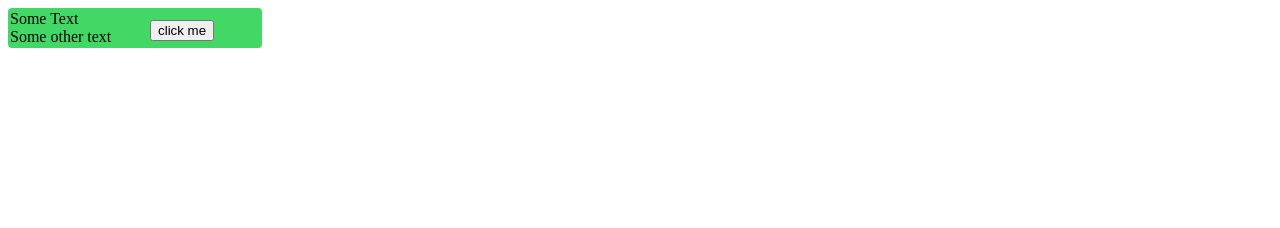
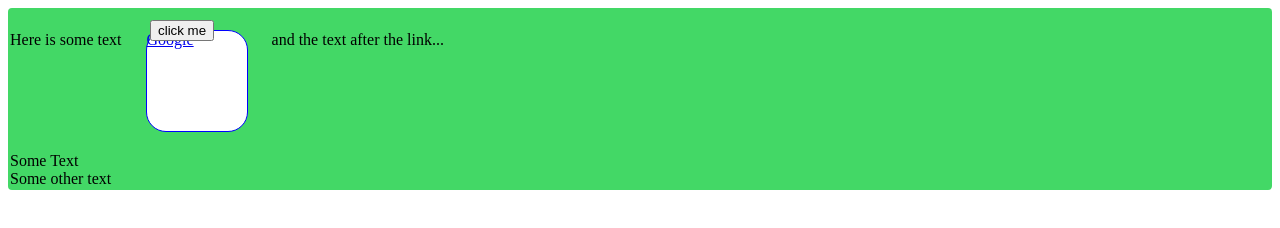
Before and after one commit to kvinzheng/css-drill, a plain HTML site: page position-fix.html in a window 1280 px wide. Drawn offline with Linux system fonts and the light colour scheme.

Commit message:
updated read me

```diff
--- a/position-fix.html
+++ b/position-fix.html
@@ -7,6 +7,9 @@
 
 <body>
   <div class="parent">
+    Here is some text
+    <a href="http://google.com">Google</a>
+    and the text after the link...
     <div class="a">Some Text</div>
     <div class-"a">Some other text</div>
     <input class="input" type="button" value="click me">
--- a/style3.css
+++ b/style3.css
@@ -1,6 +1,6 @@
 .parent {
   background: #43D866;
-  width: 250px;
+  /*width: 250px;*/
   border-radius: 4px;
   padding: 2px;
 }
@@ -10,3 +10,21 @@
   top:20px;
   left: 150px;
 }
+
+a {
+  display: inline-block;
+  border-radius: 20px;
+  background: white;
+  border: 1px solid blue;
+
+  margin-top: 20px;
+  margin-bottom:20px;
+
+  margin-left: 20px;
+  margin-right: 20px;
+
+
+
+  width:100px;
+  height:100px;
+}
```
Also changed, not shown: style4.css (+5 -4 lines), 1 other file.
